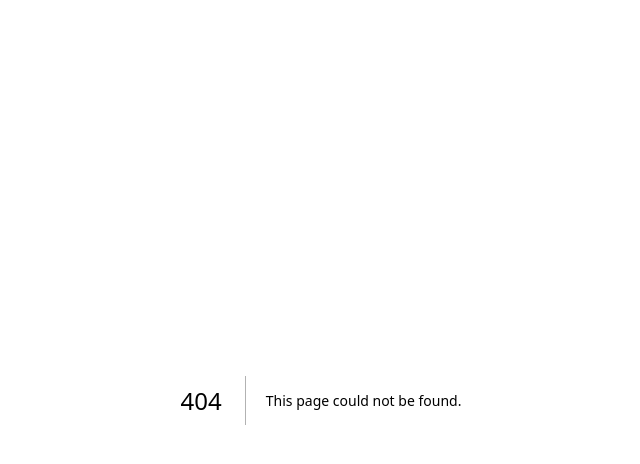
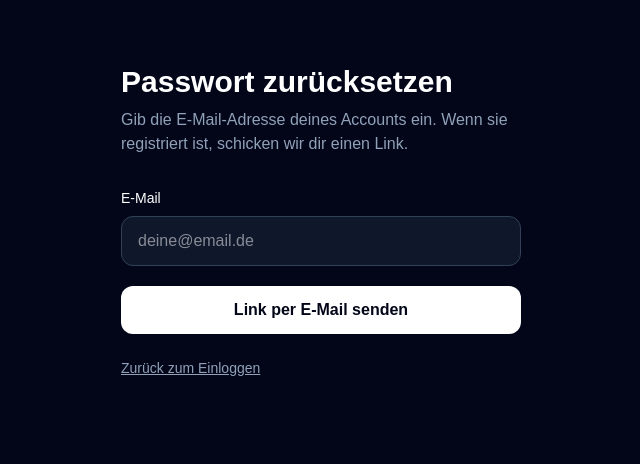
Before and after one commit to Davidbi08/schach-plattform, a Next.js app: page /forgot-password/page.tsx in a window 1280 px wide. Before the commit this address had no page. Shown: the top 464 px of the page, without its empty margins (319-959 px from the left). Built offline with nearby package versions, Linux system fonts and the light colour scheme.

Commit message:
Add password reset request page

```diff
--- /dev/null
+++ b/app/forgot-password/page.tsx/page.tsx
@@ -0,0 +1,68 @@
+"use client";
+
+import { useState } from "react";
+import Link from "next/link";
+import { createClient } from "@/lib/supabase/client";
+
+export default function ForgotPasswordPage() {
+  const [email, setEmail] = useState("");
+  const [message, setMessage] = useState("");
+  const [loading, setLoading] = useState(false);
+
+  async function handleSubmit(event: React.FormEvent<HTMLFormElement>) {
+    event.preventDefault();
+    setLoading(true);
+    setMessage("");
+
+    try {
+      const supabase = createClient();
+      const { error } = await supabase.auth.resetPasswordForEmail(email, {
+        redirectTo: window.location.origin + "/auth/callback?next=/update-password",
+      });
+
+      if (error) throw error;
+      setMessage("Wenn ein Konto mit dieser E-Mail existiert, erhältst du in Kürze eine E-Mail mit dem Link zum Zurücksetzen.");
+    } catch (error) {
+      console.error("Passwort-Reset konnte nicht angefordert werden:", error);
+      setMessage("Die Anfrage konnte gerade nicht gesendet werden. Bitte versuche es später erneut.");
+    } finally {
+      setLoading(false);
+    }
+  }
+
+  return (
+    <main className="min-h-screen bg-slate-950 text-white">
+      <div className="mx-auto max-w-md px-6 py-16">
+        <h1 className="text-3xl font-bold">Passwort zurücksetzen</h1>
+        <p className="mt-2 text-slate-400">Gib die E-Mail-Adresse deines Accounts ein. Wenn sie registriert ist, schicken wir dir einen Link.</p>
+
+        <form onSubmit={handleSubmit} className="mt-8 space-y-5">
+          <div>
+            <label htmlFor="email" className="mb-2 block text-sm font-medium">E-Mail</label>
+            <input
+              id="email"
+              type="email"
+              value={email}
+              onChange={(event) => setEmail(event.target.value)}
+              required
+              autoComplete="email"
+              className="w-full rounded-xl border border-slate-700 bg-slate-900 px-4 py-3 outline-none focus:border-slate-400"
+              placeholder="deine@email.de"
+            />
+          </div>
+
+          <button
+            type="submit"
+            disabled={loading}
+            className="w-full rounded-xl bg-white px-4 py-3 font-semibold text-slate-950 transition hover:bg-slate-200 disabled:opacity-50"
+          >
+            {loading ? "Sende Link..." : "Link per E-Mail senden"}
+          </button>
+        </form>
+
+        {message && <p role="status" className="mt-6 rounded-xl border border-slate-700 bg-slate-900 p-4 text-sm text-slate-300">{message}</p>}
+        <p className="mt-6 text-sm text-slate-400"><Link className="underline hover:text-white" href="/login">Zurück zum Einloggen</Link></p>
+      </div>
+    </main>
+  );
+}
```
